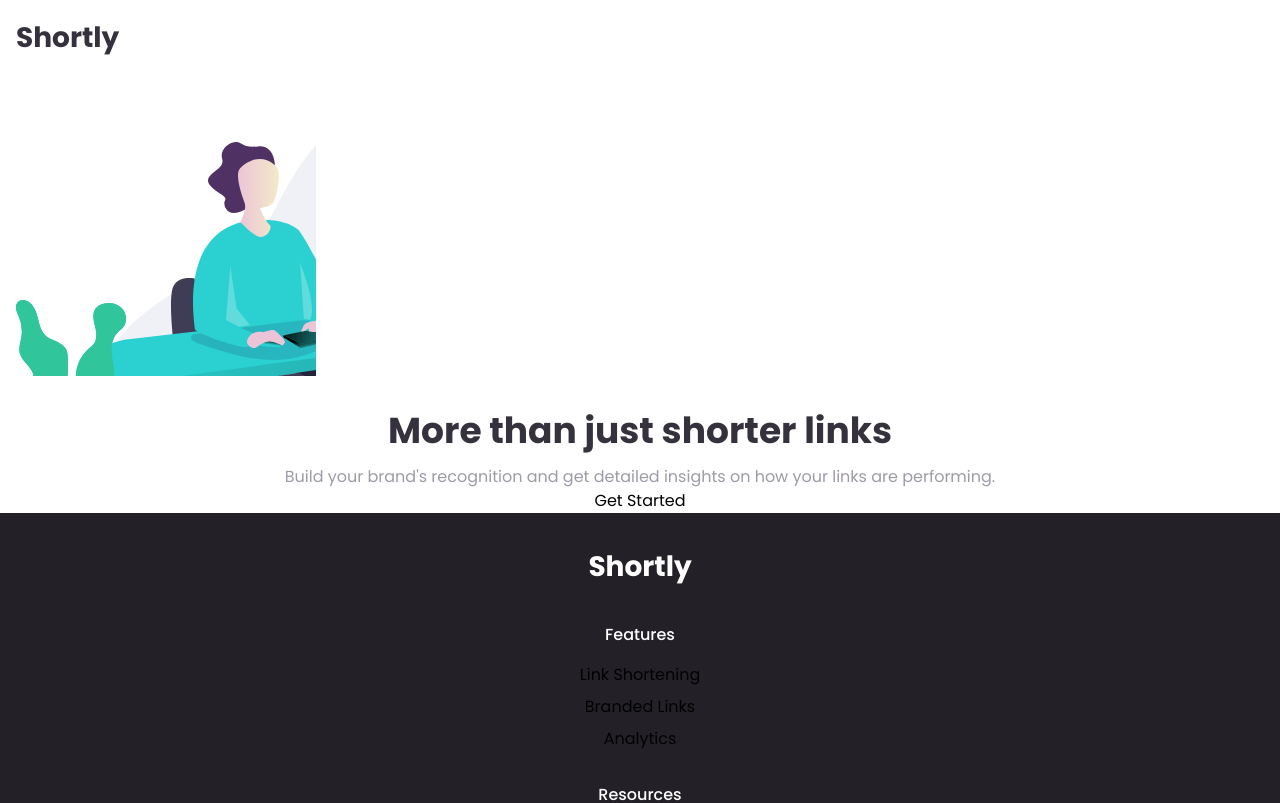
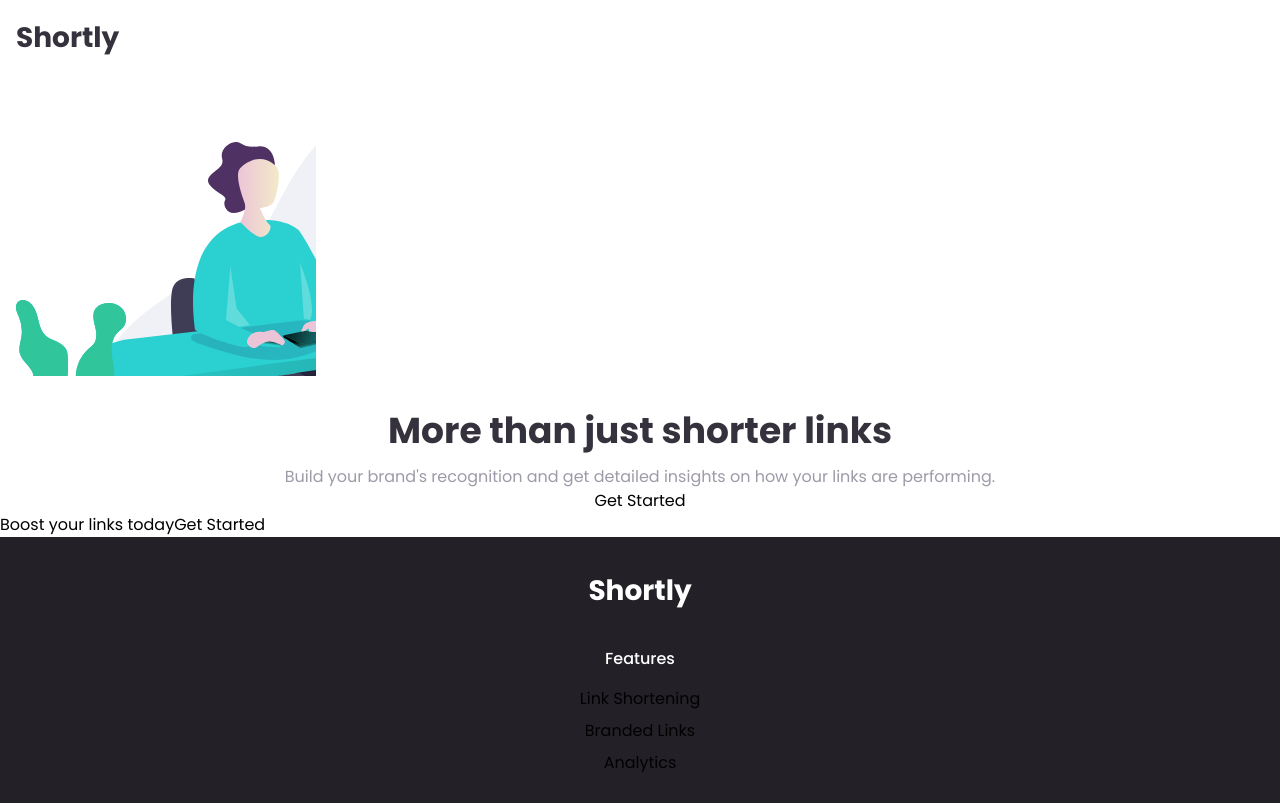
Before and after one commit to zack-jack/Shortly, a React (Create React App) app: page / in a window 1280 px wide. Shown: the top 803 px of the page. Built offline with nearby package versions, Linux system fonts and the light colour scheme.

Commit message:
add boost cta section

```diff
--- a/src/App.js
+++ b/src/App.js
@@ -9,7 +9,7 @@ function App() {
       className="flex flex-col min-h-screen"
     >
       <AppHeader />
-      <main className="flex-grow px-4">
+      <main className="flex-grow">
         <Home />
       </main>
       <AppFooter />
--- /dev/null
+++ b/src/components/BoostCta.jsx
@@ -0,0 +1,28 @@
+import { PropTypes } from 'prop-types';
+
+const BoostCta = ({ headingText, buttonText }) => (
+  <div className="boost-cta">
+    <div className="boost-cta__bg-img not-sr-only" />
+    <div className="boost-cta__content">
+      <span className="boost-cta__heading">{headingText}</span>
+      <a
+        href="/"
+        className="button mt-3"
+      >
+        {buttonText}
+      </a>
+    </div>
+  </div>
+);
+
+BoostCta.defaultProps = {
+  headingText: 'Boost your links today',
+  buttonText: 'Get Started',
+};
+
+BoostCta.propTypes = {
+  headingText: PropTypes.string,
+  buttonText: PropTypes.string,
+};
+
+export default BoostCta;
--- /dev/null
+++ b/src/css/components/boost-cta.css
@@ -0,0 +1,20 @@
+.boost-cta {
+  @apply relative bg-purple-100;
+}
+
+.boost-cta__bg-img {
+  @apply bg-center bg-cover bg-no-repeat;
+  height: 300px;
+  background: url('../../assets/images/bg-boost-mobile.svg');
+}
+
+.boost-cta__content {
+  @apply absolute flex flex-col items-center text-center w-full;
+  top: 50%;
+  left: 50%;
+  transform: translate(-50%, -50%);
+}
+
+.boost-cta__heading {
+  @apply text-lg font-bold text-white;
+}
--- a/src/css/components/index.css
+++ b/src/css/components/index.css
@@ -1,3 +1,4 @@
+@import "./boost-cta.css";
 @import "./button.css";
 @import "./hamburger.css";
 @import "./link.css";
--- a/src/views/Home.jsx
+++ b/src/views/Home.jsx
@@ -1,8 +1,10 @@
 /* eslint-disable max-len */
 import { ReactComponent as IllustrationSVG } from '../assets/images/_illustration-working.svg';
+import BoostCta from '../components/BoostCta';
 
 const Home = () => (
-  <section className="home text-center">
+  <>
+    <section className="home text-center px-4">
       <div
         className="home__illus-wrapper"
       >
@@ -24,6 +26,8 @@ const Home = () => (
         Get Started
       </a>
     </section>
+    <BoostCta />
+  </>
 );
 
 export default Home;
```
Also changed, not shown: src/assets/images/_bg-boost-desktop.svg (added), src/assets/images/bg-boost-mobile.svg (added). Lines whose indentation alone changed are shown as unchanged.
